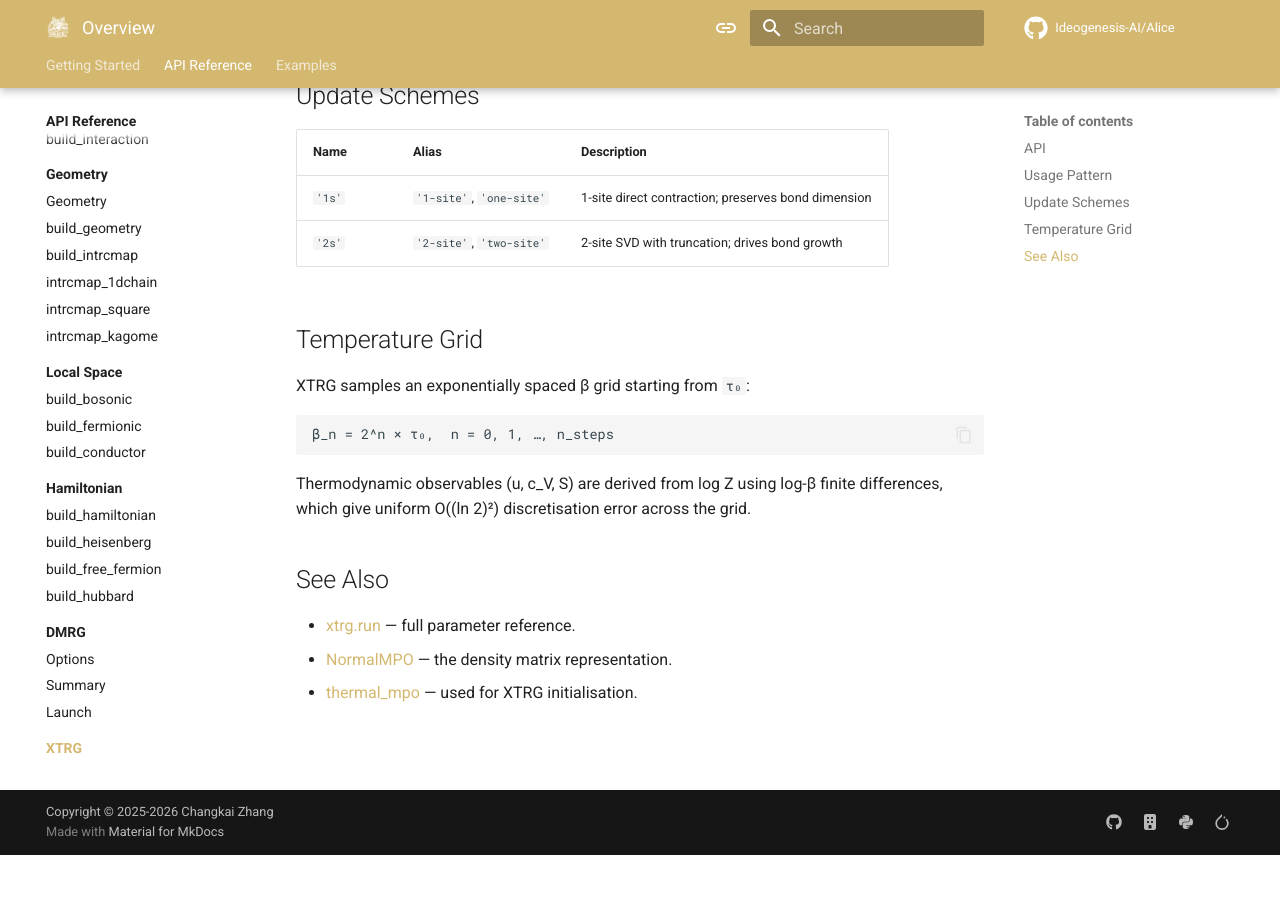
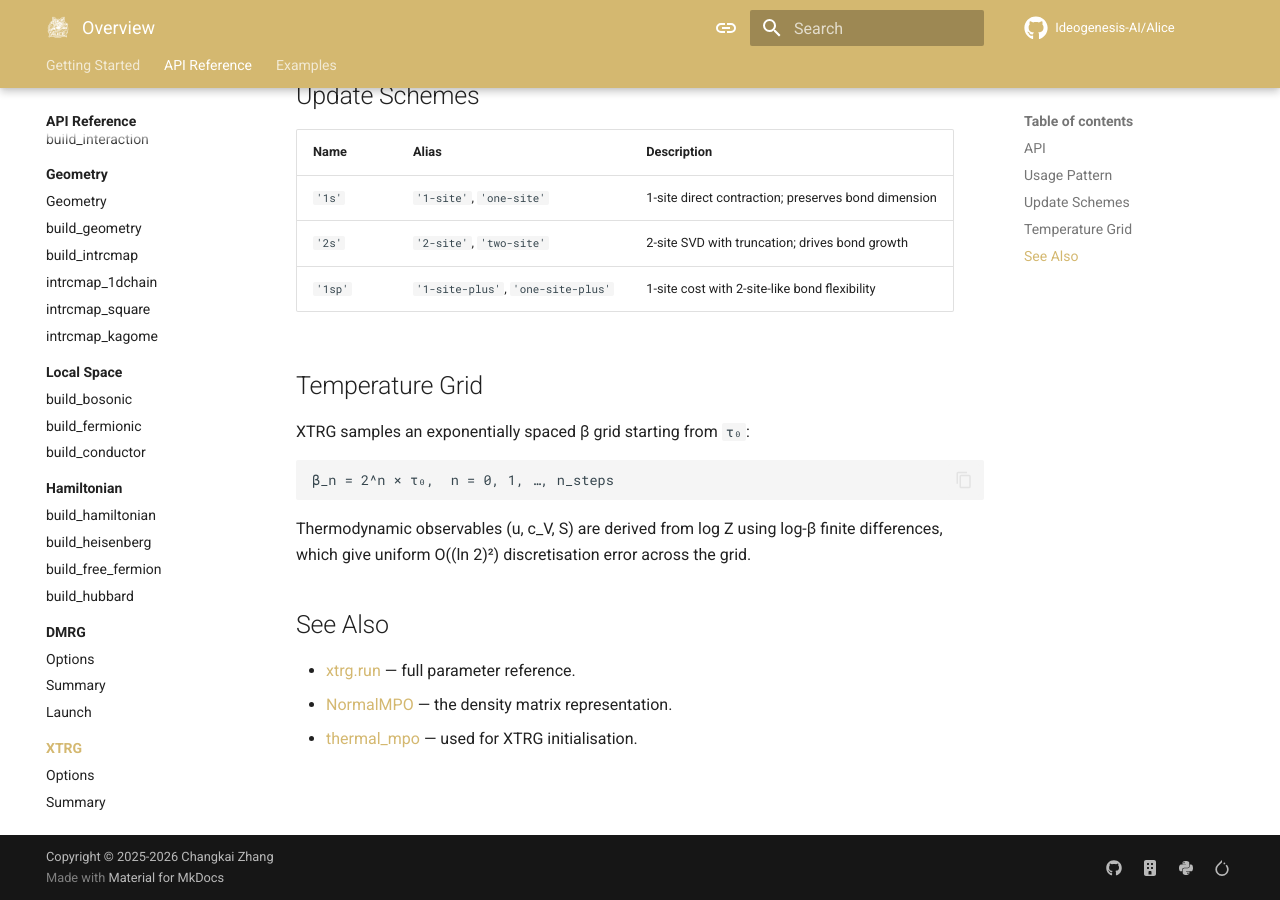
Before and after one commit to Ideogenesis-AI/Alice, an MkDocs documentation site: the page built from docs/api/xtrg/index.md, in a window 1280 px wide and 900 px high, scrolled down 869 px. Built offline with MkDocs 1.6.1 and Material for MkDocs 9.7.7, drawn with Linux system fonts in a browser that asks for light colours; comment, search, counter and statistics services are not loaded; before the commit the page ends 1724 px from its top, so only the background shows below that.

Commit message:
Update documentation for 1-site-plus scheme in XTRG API
This commit adds a new entry to the documentation for the 1-site-plus (1sp) scheme in the XTRG API, detailing its functionality and benefits. The addition enhances clarity regarding the scheme's capabilities, specifically its cost structure and bond flexibility, contributing to a better understanding of the algorithm's implementation.

```diff
--- a/docs/api/xtrg/index.md
+++ b/docs/api/xtrg/index.md
@@ -35,6 +35,7 @@
 |------|-------|-------------|
 | `'1s'` | `'1-site'`, `'one-site'` | 1-site direct contraction; preserves bond dimension |
 | `'2s'` | `'2-site'`, `'two-site'` | 2-site SVD with truncation; drives bond growth |
+| `'1sp'` | `'1-site-plus'`, `'one-site-plus'` | 1-site cost with 2-site-like bond flexibility |
 
 ## Temperature Grid
 
```
